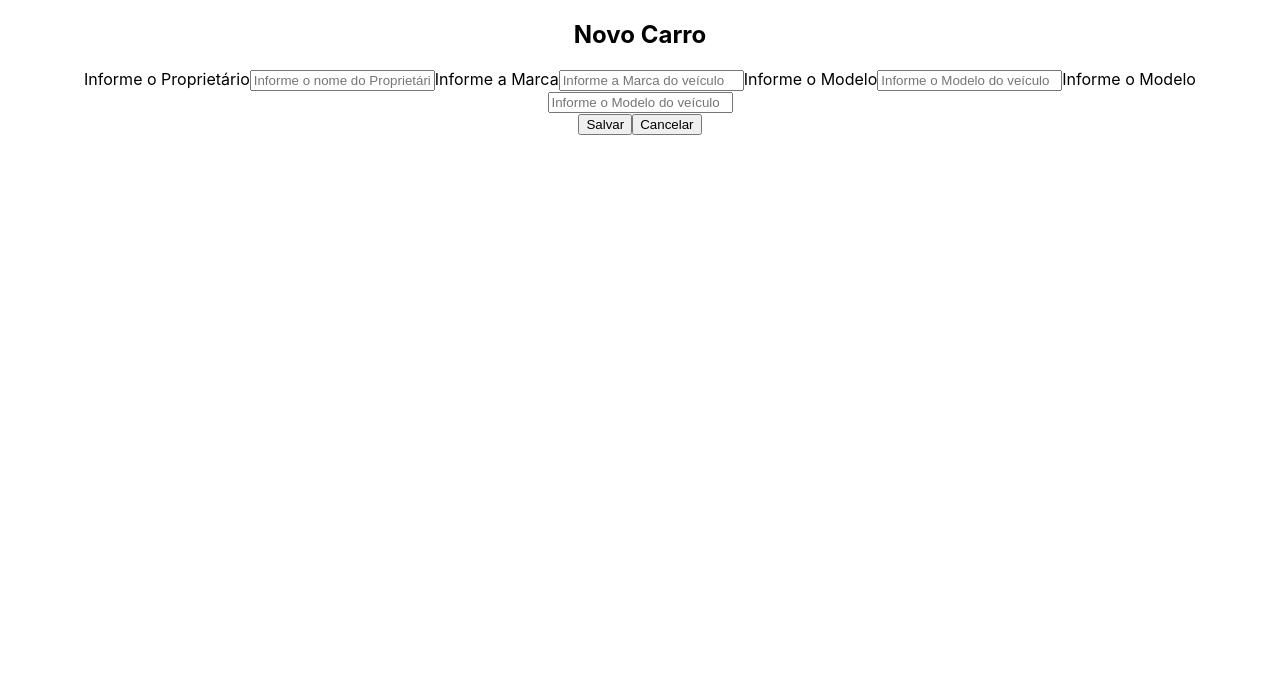
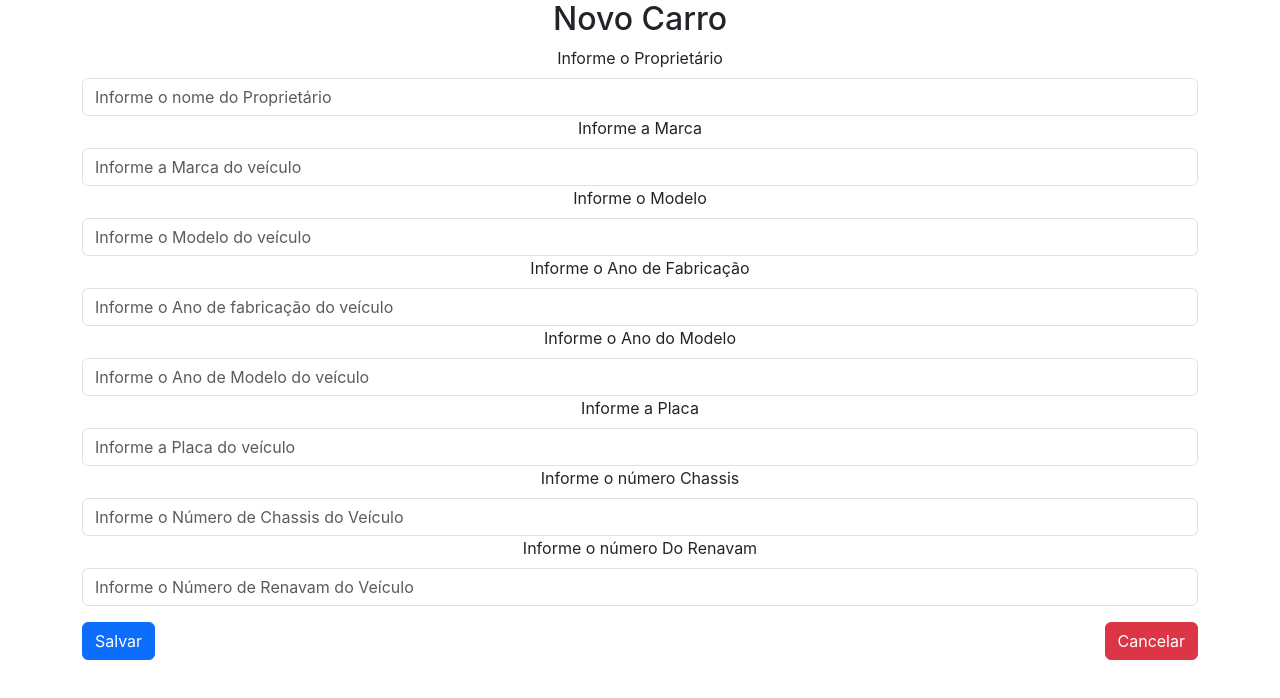
Before and after one commit to ArthurKJun/ReactCarros, a React (Create React App) app: page / in a window 1280 px wide. Shown: the top 698 px of the page. Built offline with nearby package versions, Linux system fonts and the light colour scheme.

Commit message:
cadastro finalizado

```diff
--- a/public/index.html
+++ b/public/index.html
@@ -13,6 +13,10 @@
 
     <link rel="manifest" href="%PUBLIC_URL%/manifest.json" />
 
+    <link href="https://cdn.jsdelivr.net/npm/bootstrap@5.3.2/dist/css/bootstrap.min.css"
+    rel="stylesheet" integrity="sha384-T3c6CoIi6uLrA9TneNEoa7RxnatzjcDSCmG1MXxSR1GAsXEV/Dwwykc2MPK8M2HN"
+    crossorigin="anonymous">
+
     <title>React App</title>
   </head>
   <body>
--- a/src/App.js
+++ b/src/App.js
@@ -1,4 +1,3 @@
-import logo from './logo.svg';
 import './App.css';
 import Cadastro from './componentes/CadastroCarro';
 
--- a/src/componentes/CadastroCarro.js
+++ b/src/componentes/CadastroCarro.js
@@ -5,10 +5,10 @@ export default function Cadastro() {
     const [dono, setDono] = useState('')
     const [marca, setMarca] = useState('')
     const [modelo, setModelo] = useState('')
-    const [anofab, setAnofab] = useState('')
-    const [anomod, setAnoMod] = useState('')
+    const [ano_fab, setAnofab] = useState('')
+    const [ano_mod, setAnoMod] = useState('')
     const [placa, setPlaca] = useState('')
-    const [chassi, setCahssi] = useState('')
+    const [chassi, setChassi] = useState('')
     const [renavam, setRenavam] = useState('')
 
 
@@ -29,12 +29,12 @@ export default function Cadastro() {
             return
         }
 
-        if (anofab === '') {
+        if (ano_fab === '') {
             alert('Informe o Ano de Fabricação')
             return
         }
 
-        if (anomod === '') {
+        if (ano_mod === '') {
             alert('Informe o Ano do Modelo')
             return
         }
@@ -54,7 +54,7 @@ export default function Cadastro() {
             return
         }
 
-        let obj = { dono, marca, modelo, anofab, anomod, placa, chassi, renavam }
+        let obj = { dono, marca, modelo, ano_fab, ano_mod, placa, chassi, renavam }
 
         fetch('http://localhost:8080/carros',
             {
@@ -94,12 +94,44 @@ export default function Cadastro() {
                 onChange={txt => setModelo(txt.target.value)}
             />
 
-            <label className="form-label">Informe o Modelo</label>
+            <label className="form-label">Informe o Ano de Fabricação</label>
             <input
                 className="form-control"
                 type="text"
-                placeholder="Informe o Modelo do veículo"
-                onChange={txt => setModelo(txt.target.value)}
+                placeholder="Informe o Ano de fabricação do veículo"
+                onChange={txt => setAnofab(txt.target.value)}
+            />
+
+            <label className="form-label">Informe o Ano do Modelo</label>
+            <input
+                className="form-control"
+                type="text"
+                placeholder="Informe o Ano de Modelo do veículo"
+                onChange={txt => setAnoMod(txt.target.value)}
+            />
+
+            <label className="form-label">Informe a Placa</label>
+            <input
+                className="form-control"
+                type="text"
+                placeholder="Informe a Placa do veículo"
+                onChange={txt => setPlaca(txt.target.value)}
+            />
+
+            <label className="form-label">Informe o número Chassis</label>
+            <input
+                className="form-control"
+                type="text"
+                placeholder="Informe o Número de Chassis do Veículo"
+                onChange={txt => setChassi(txt.target.value)}
+            />
+
+            <label className="form-label">Informe o número Do Renavam</label>
+            <input
+                className="form-control"
+                type="text"
+                placeholder="Informe o Número de Renavam do Veículo"
+                onChange={txt => setRenavam(txt.target.value)}
             />
 
             <div className="mt-3 d-flex justify-content-between">
@@ -107,10 +139,6 @@ export default function Cadastro() {
                 <button className="btn btn-danger">Cancelar</button>
             </div>
 
-            {/* <ShowContato
-                contato={{nome, email, fone}}
-            /> */}
-
         </div>
     )
 }
```
